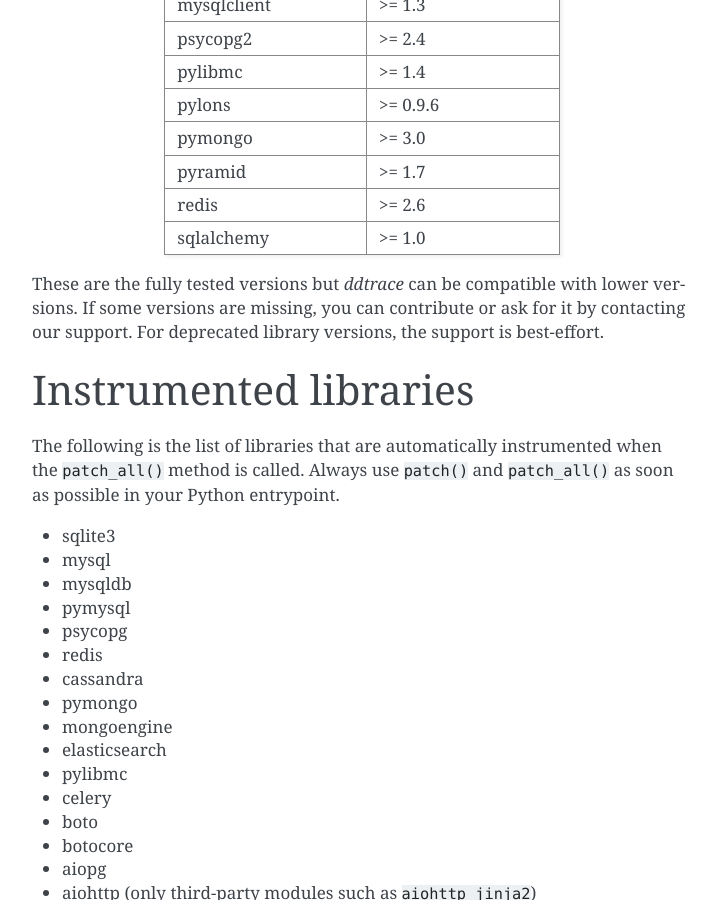
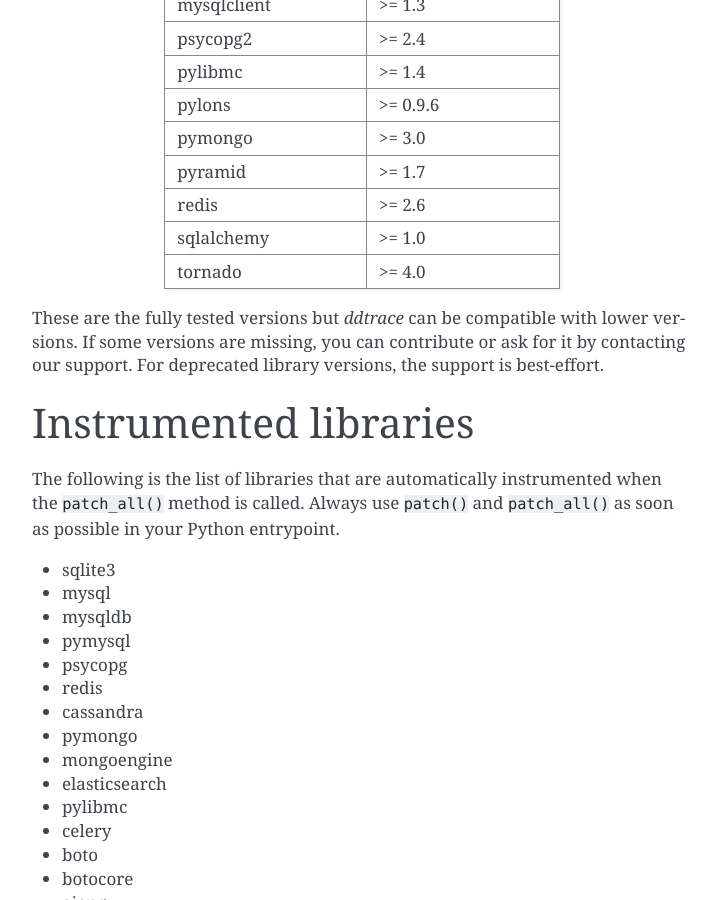
Before and after one commit to korniltsev-grafanista/pyroscope-python, a Sphinx documentation site: the page built from docs/index.rst, in a window 1280 px wide and 900 px high, scrolled down 15359 px. Shown: the whole window, without its empty margins (388-1105 px from the left). Built offline with Sphinx 7.4.7, drawn with Linux system fonts in a browser that asks for light colours.

Commit message:
[docs] add missing tornado support
Upstream-Commit: ce839fb0ade7ad5105eb34a79b0bf081f1864531

```diff
--- a/docs/index.rst
+++ b/docs/index.rst
@@ -612,6 +612,8 @@
 +---------------------+--------------------+
 | sqlalchemy          | >= 1.0             |
 +---------------------+--------------------+
+| tornado             | >= 4.0             |
++---------------------+--------------------+
 
 
 These are the fully tested versions but `ddtrace` can be compatible with lower versions.
```
